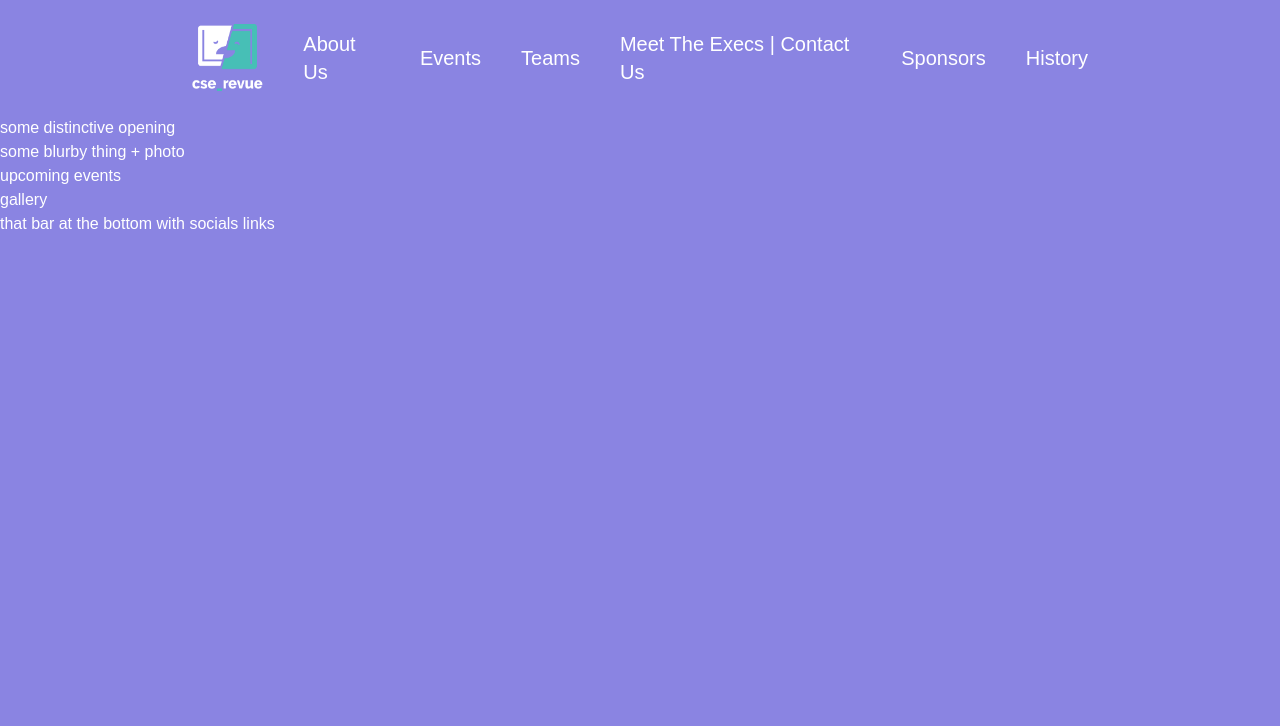
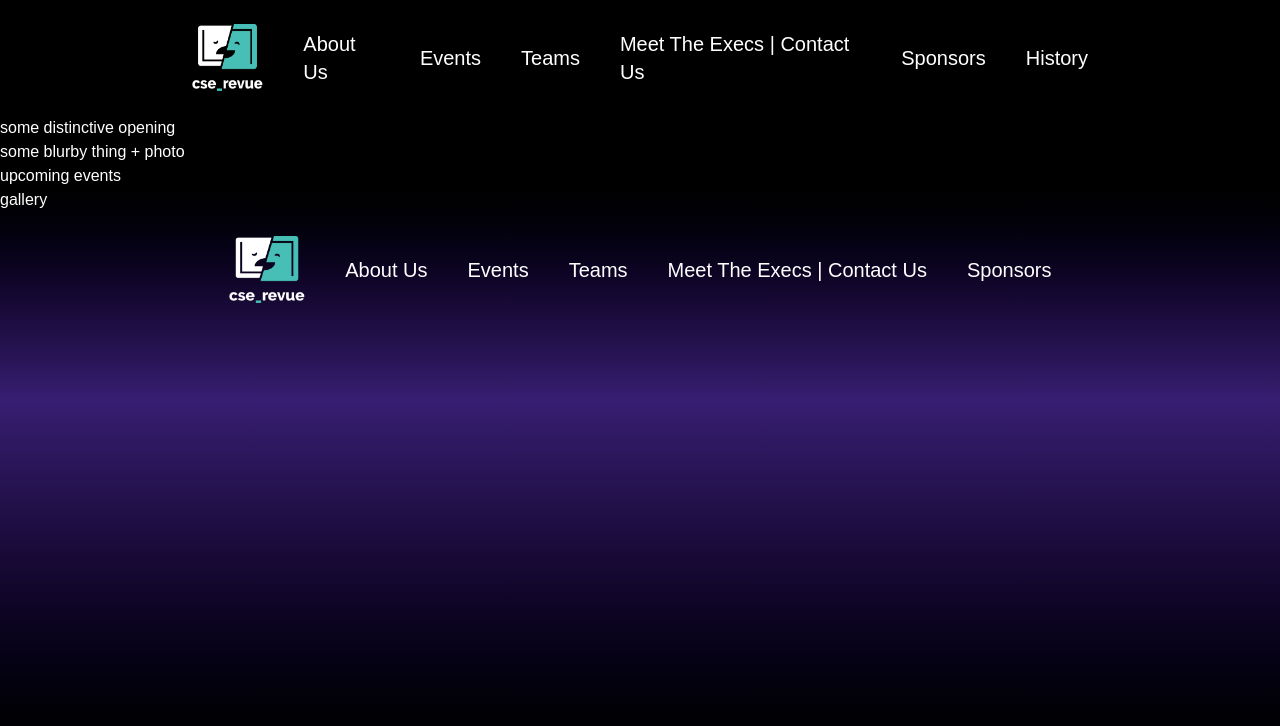
Before and after one commit to cse-revue/cserevue-website, a Next.js app: page / in a window 1280 px wide. Shown: the top 726 px of the page. Built offline with nearby package versions, Linux system fonts and the light colour scheme.

Commit message:
background col

```diff
--- /dev/null
+++ b/app/(components)/footer.tsx
@@ -0,0 +1,42 @@
+"use client";
+
+import Link from "next/link";
+import Image from "next/image";
+import { motion, AnimatePresence } from "framer-motion";
+
+export const Footer = () => {
+  return (
+    // <motion.nav
+    //   className={`z-50 fixed top-0 w-full min-h-[60px] text-white transition-all duration-300`}
+    //   // ${isMobile ? (window.pageYOffset === 0 ? "bg-transparent" : "bg-[#011a38]") : scrolled ? "bg-[#011a38]" : "bg-transparent"}`}
+    //   // animate={{ y: isMobile || visible ? 0 : "-100%" }} // Only hide on scroll for desktop
+    //   transition={{ type: "tween", duration: 0.15, ease: "easeInOut" }}
+    // >
+    //  TODO: motion
+    <div className="flex items-center justify-between px-10 py-6 xl:px-48 md:px-10 min-h-7">
+      {/** TODO: mobile nav resizing*/}
+      {/** desktop nav */}
+      <div className="hidden md:flex md:flex-1 md:justify-end xl:justify-center items-center space-x-6">
+          <div className="flex items-center space-x-6 xl:space-x-10 flex-nowrap text-xl">
+              <Link href="/" className="hidden xl:block">
+                <Image
+                    src="/images/logos/logo-white-transparent.c73fcbb6.png"
+                    alt="CSERevue logo"
+                    width = {150}
+                    height = {50}
+                    className = "h-17 w-auto"
+                    priority
+                />
+              </Link>
+              <Link href="/about-us" className="hover:text-[#47bfb6]">About Us</Link>
+              <Link href="/events" className="hover:text-[#47bfb6]">Events</Link>
+              <Link href= "/teams" className="hover:text-[#47bfb6]">Teams</Link>
+              <Link href="/meet-the-team-contact-us" className="hover:text-[#47bfb6]">Meet The Execs | Contact Us</Link>
+              <Link href="/sponsors" className="hover:text-[#47bfb6] flex flex-row">Sponsors</Link>
+          </div>
+      </div>
+    </div>
+
+    // </motion.nav>
+  )
+}
--- a/app/page.tsx
+++ b/app/page.tsx
@@ -28,10 +28,16 @@
 
 import React from "react";
 import { Navbar } from "./(components)/navbar";
+import { Footer } from "./(components)/footer";
 
 export default function Home() {
   return (
-    <div className="w-full bg-[#8A84E2] min-h-screen text-white">
+    // <div className="w-full bg-[#8A84E2] min-h-screen text-white">
+    <div className="w-full min-h-screen text-white
+        bg-gradient-to-b
+        from-black from-20%
+        via-[#381E72] via-[percentage:20%_90%]
+        to-[#000000] to-100%">
       <Navbar />
       <div>some distinctive opening</div>
       <div>
@@ -42,7 +48,8 @@ export default function Home() {
         {/** gallery of photos*/}
         gallery
       </div>
-      <div>that bar at the bottom with socials links</div>
+      {/* <div>that bar at the bottom with socials links</div> */}
+      <Footer />
     </div>
 
 
--- a/app/teams/page.tsx
+++ b/app/teams/page.tsx
@@ -44,6 +44,10 @@ const teams: teamInfo[] = [
     image: "",
     desc: ""
   }, {
+    teamName: "Marketing",
+    image: "",
+    desc: ""
+  }, {
     teamName: "Socials",
     image: "",
     desc: ""
```
